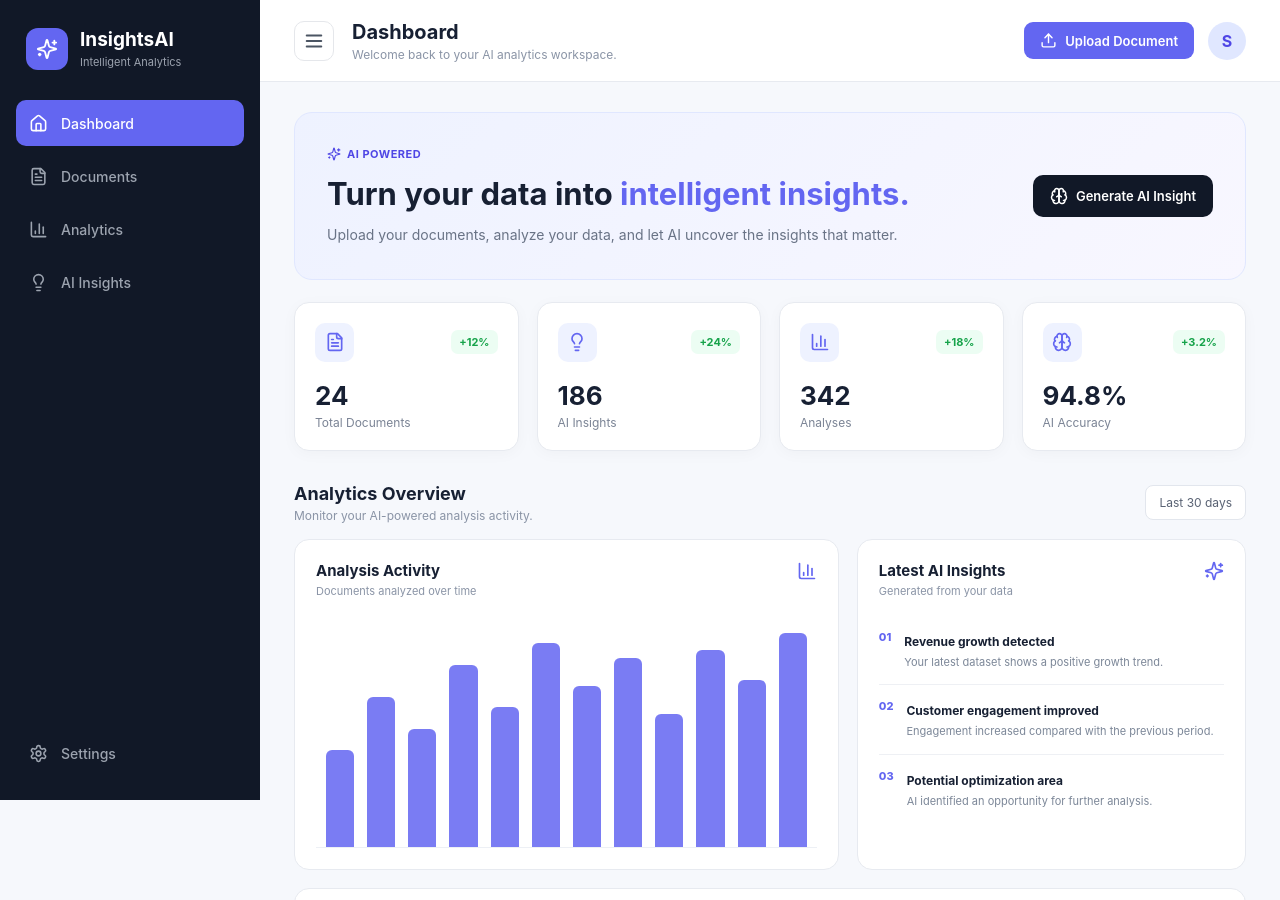
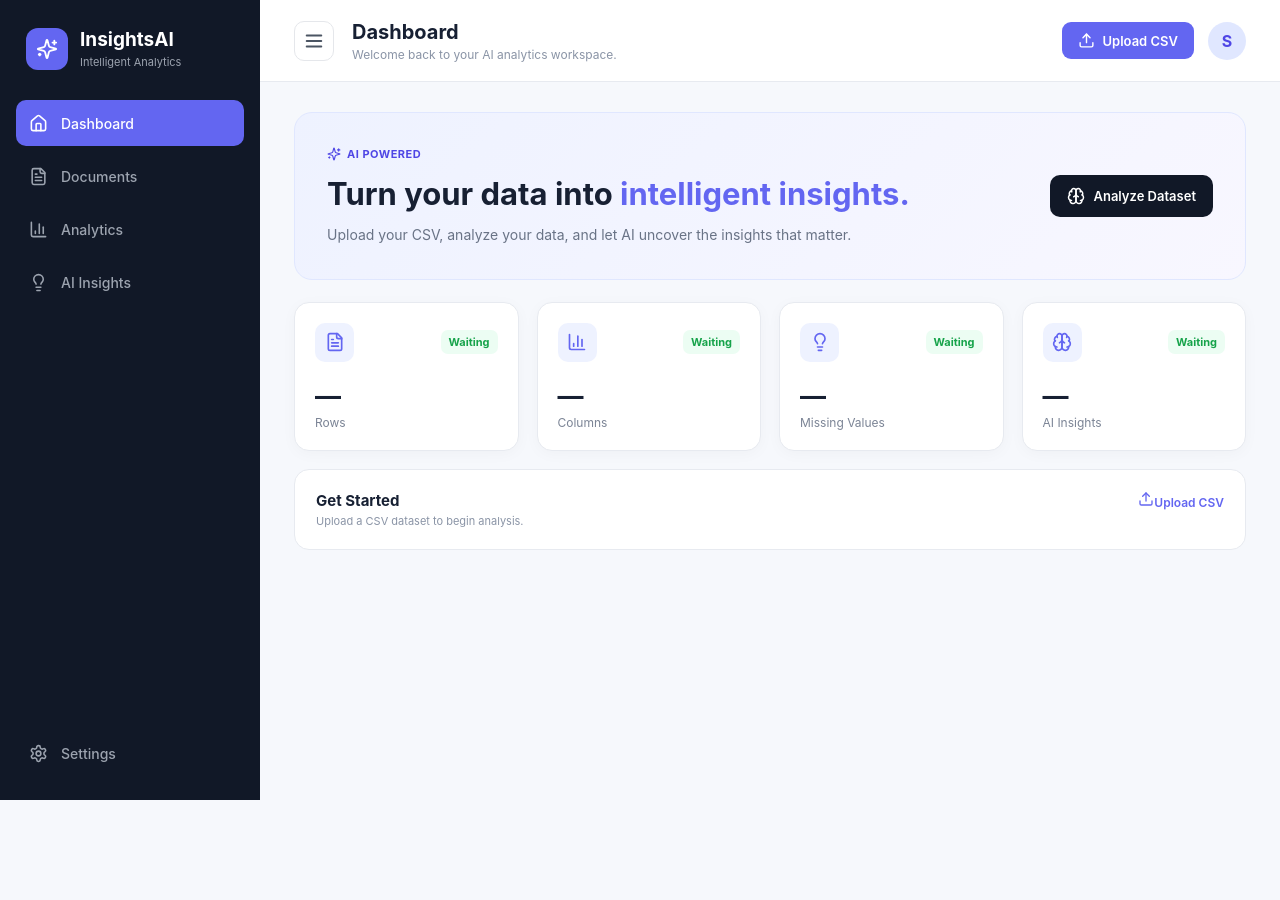
Before and after one commit to santoshml-lab/InsightsAI, a React (Vite) app: page / in a window 1280 px wide. Shown: the top 900 px of the page. After the commit the page ends 800 px from the top, so only its background shows below. Built offline with nearby package versions, Linux system fonts and the light colour scheme.

Commit message:
Update App.jsx

```diff
--- a/src/App.jsx
+++ b/src/App.jsx
@@ -8,88 +8,352 @@ import {
   Settings,
   Sparkles,
   Upload,
+  X,
 } from "lucide-react";
-import { useState } from "react";
+
+import { useRef, useState } from "react";
+
+const API_BASE =
+  "https://insightsai-backend.onrender.com";
 
 function App() {
-  const [sidebarOpen, setSidebarOpen] = useState(true);
+  const [sidebarOpen, setSidebarOpen] =
+    useState(true);
+
+  const [file, setFile] = useState(null);
+  const [analysis, setAnalysis] =
+    useState(null);
+
+  const [insights, setInsights] =
+    useState("");
+
+  const [loading, setLoading] =
+    useState(false);
+
+  const [error, setError] =
+    useState("");
+
+  const fileInputRef =
+    useRef(null);
+
+  // =====================================================
+  // STATS
+  // =====================================================
 
   const stats = [
     {
-      title: "Total Documents",
-      value: "24",
-      change: "+12%",
+      title: "Rows",
+      value:
+        analysis?.summary?.rows ??
+        "—",
+      change: analysis
+        ? "Analyzed"
+        : "Waiting",
       icon: FileText,
     },
+
+    {
+      title: "Columns",
+      value:
+        analysis?.summary?.columns ??
+        "—",
+      change: analysis
+        ? "Detected"
+        : "Waiting",
+      icon: BarChart3,
+    },
+
+    {
+      title: "Missing Values",
+      value:
+        analysis?.summary
+          ?.total_missing_values ??
+        "—",
+      change: analysis
+        ? "Detected"
+        : "Waiting",
+      icon: Lightbulb,
+    },
+
     {
       title: "AI Insights",
-      value: "186",
-      change: "+24%",
-      icon: Lightbulb,
-    },
-    {
-      title: "Analyses",
-      value: "342",
-      change: "+18%",
-      icon: BarChart3,
-    },
-    {
-      title: "AI Accuracy",
-      value: "94.8%",
-      change: "+3.2%",
+      value:
+        insights
+          ? "Ready"
+          : "—",
+      change:
+        insights
+          ? "Generated"
+          : "Waiting",
       icon: Brain,
     },
   ];
+
+  // =====================================================
+  // FILE SELECT
+  // =====================================================
+
+  const handleFileChange = async (event) => {
+    const selectedFile =
+      event.target.files?.[0];
+
+    if (!selectedFile) {
+      return;
+    }
+
+    if (
+      !selectedFile.name
+        .toLowerCase()
+        .endsWith(".csv")
+    ) {
+      setError(
+        "Please select a CSV file."
+      );
+
+      return;
+    }
+
+    setFile(selectedFile);
+    setAnalysis(null);
+    setInsights("");
+    setError("");
+
+    await analyzeDataset(
+      selectedFile
+    );
+  };
+
+  // =====================================================
+  // ANALYZE DATASET
+  // =====================================================
+
+  const analyzeDataset = async (
+    selectedFile
+  ) => {
+    try {
+      setLoading(true);
+      setError("");
+
+      const formData =
+        new FormData();
+
+      formData.append(
+        "file",
+        selectedFile
+      );
+
+      const response =
+        await fetch(
+          `${API_BASE}/analyze`,
+          {
+            method: "POST",
+            body: formData,
+          }
+        );
+
+      const data =
+        await response.json();
+
+      if (!response.ok) {
+        throw new Error(
+          data.detail ||
+            "Dataset analysis failed."
+        );
+      }
+
+      setAnalysis(data);
+
+      // Automatically generate AI insights
+      await generateInsights(
+        data
+      );
+    } catch (err) {
+      setError(
+        err.message ||
+          "Something went wrong."
+      );
+    } finally {
+      setLoading(false);
+    }
+  };
+
+  // =====================================================
+  // GENERATE AI INSIGHTS
+  // =====================================================
+
+  const generateInsights = async (
+    analysisData
+  ) => {
+    try {
+      const response =
+        await fetch(
+          `${API_BASE}/insights`,
+          {
+            method: "POST",
+
+            headers: {
+              "Content-Type":
+                "application/json",
+            },
+
+            body: JSON.stringify({
+              analysis:
+                analysisData,
+            }),
+          }
+        );
+
+      const data =
+        await response.json();
+
+      if (!response.ok) {
+        throw new Error(
+          data.detail ||
+            "AI insights generation failed."
+        );
+      }
+
+      setInsights(
+        data.insights || ""
+      );
+    } catch (err) {
+      throw new Error(
+        err.message ||
+          "Failed to generate AI insights."
+      );
+    }
+  };
+
+  // =====================================================
+  // UPLOAD BUTTON
+  // =====================================================
+
+  const openFilePicker = () => {
+    fileInputRef.current?.click();
+  };
+
+  // =====================================================
+  // CLEAR DATA
+  // =====================================================
+
+  const clearDataset = () => {
+    setFile(null);
+    setAnalysis(null);
+    setInsights("");
+    setError("");
+
+    if (fileInputRef.current) {
+      fileInputRef.current.value =
+        "";
+    }
+  };
+
+  // =====================================================
+  // RENDER
+  // =====================================================
 
   return (
     <div className="app">
 
       {/* SIDEBAR */}
 
-      <aside className={`sidebar ${sidebarOpen ? "open" : "closed"}`}>
+      <aside
+        className={`sidebar ${
+          sidebarOpen
+            ? "open"
+            : "closed"
+        }`}
+      >
 
         <div className="logo">
+
           <div className="logo-icon">
             <Sparkles size={22} />
           </div>
 
           {sidebarOpen && (
             <div>
-              <h2>InsightsAI</h2>
-              <span>Intelligent Analytics</span>
+              <h2>
+                InsightsAI
+              </h2>
+
+              <span>
+                Intelligent Analytics
+              </span>
             </div>
           )}
+
         </div>
 
         <nav className="sidebar-nav">
 
-          <a className="nav-item active" href="#">
+          <a
+            className="nav-item active"
+            href="#"
+          >
             <Home size={19} />
-            {sidebarOpen && <span>Dashboard</span>}
+
+            {sidebarOpen && (
+              <span>
+                Dashboard
+              </span>
+            )}
           </a>
 
-          <a className="nav-item" href="#">
+          <a
+            className="nav-item"
+            href="#"
+          >
             <FileText size={19} />
-            {sidebarOpen && <span>Documents</span>}
+
+            {sidebarOpen && (
+              <span>
+                Documents
+              </span>
+            )}
           </a>
 
-          <a className="nav-item" href="#">
+          <a
+            className="nav-item"
+            href="#"
+          >
             <BarChart3 size={19} />
-            {sidebarOpen && <span>Analytics</span>}
+
+            {sidebarOpen && (
+              <span>
+                Analytics
+              </span>
+            )}
           </a>
 
-          <a className="nav-item" href="#">
+          <a
+            className="nav-item"
+            href="#"
+          >
             <Lightbulb size={19} />
-            {sidebarOpen && <span>AI Insights</span>}
+
+            {sidebarOpen && (
+              <span>
+                AI Insights
+              </span>
+            )}
           </a>
 
         </nav>
 
         <div className="sidebar-bottom">
 
-          <a className="nav-item" href="#">
+          <a
+            className="nav-item"
+            href="#"
+          >
             <Settings size={19} />
-            {sidebarOpen && <span>Settings</span>}
+
+            {sidebarOpen && (
+              <span>
+                Settings
+              </span>
+            )}
           </a>
 
         </div>
@@ -99,7 +363,13 @@ function App() {
 
       {/* MAIN */}
 
-      <main className={`main ${sidebarOpen ? "sidebar-open" : "sidebar-closed"}`}>
+      <main
+        className={`main ${
+          sidebarOpen
+            ? "sidebar-open"
+            : "sidebar-closed"
+        }`}
+      >
 
         {/* TOPBAR */}
 
@@ -107,21 +377,54 @@ function App() {
 
           <button
             className="menu-button"
-            onClick={() => setSidebarOpen(!sidebarOpen)}
+            onClick={() =>
+              setSidebarOpen(
+                !sidebarOpen
+              )
+            }
           >
             <Menu size={22} />
           </button>
 
           <div className="topbar-title">
-            <h1>Dashboard</h1>
-            <p>Welcome back to your AI analytics workspace.</p>
+
+            <h1>
+              Dashboard
+            </h1>
+
+            <p>
+              Welcome back to your AI
+              analytics workspace.
+            </p>
+
           </div>
 
           <div className="topbar-actions">
 
-            <button className="upload-button">
+            <input
+              ref={fileInputRef}
+              type="file"
+              accept=".csv"
+              onChange={
+                handleFileChange
+              }
+              style={{
+                display: "none",
+              }}
+            />
+
+            <button
+              className="upload-button"
+              onClick={
+                openFilePicker
+              }
+              disabled={loading}
+            >
               <Upload size={17} />
-              Upload Document
+
+              {loading
+                ? "Analyzing..."
+                : "Upload CSV"}
             </button>
 
             <div className="avatar">
@@ -142,6 +445,7 @@ function App() {
           <div className="hero">
 
             <div>
+
               <span className="hero-badge">
                 <Sparkles size={14} />
                 AI POWERED
@@ -149,76 +453,172 @@ function App() {
 
               <h2>
                 Turn your data into
-                <span> intelligent insights.</span>
+                <span>
+                  {" "}
+                  intelligent insights.
+                </span>
               </h2>
 
               <p>
-                Upload your documents, analyze your data,
-                and let AI uncover the insights that matter.
+                Upload your CSV, analyze
+                your data, and let AI
+                uncover the insights that
+                matter.
               </p>
+
             </div>
 
-            <button className="hero-button">
+            <button
+              className="hero-button"
+              onClick={
+                openFilePicker
+              }
+              disabled={loading}
+            >
               <Brain size={18} />
-              Generate AI Insight
+
+              {loading
+                ? "Analyzing..."
+                : "Analyze Dataset"}
             </button>
 
           </div>
+
+
+          {/* ERROR */}
+
+          {error && (
+
+            <div
+              className="evaluation-error"
+              style={{
+                marginTop: "20px",
+              }}
+            >
+              ⚠️ {error}
+            </div>
+
+          )}
+
+
+          {/* FILE */}
+
+          {file && (
+
+            <div
+              className="recent-card"
+              style={{
+                marginTop: "24px",
+              }}
+            >
+
+              <div className="card-header">
+
+                <div>
+
+                  <h3>
+                    Current Dataset
+                  </h3>
+
+                  <p>
+                    {file.name}
+                  </p>
+
+                </div>
+
+                <button
+                  className="view-button"
+                  onClick={
+                    clearDataset
+                  }
+                >
+                  <X size={16} />
+                  Clear
+                </button>
+
+              </div>
+
+            </div>
+
+          )}
 
 
           {/* STATS */}
 
           <div className="stats-grid">
 
-            {stats.map((stat) => {
+            {stats.map(
+              (stat) => {
 
-              const Icon = stat.icon;
+                const Icon =
+                  stat.icon;
 
                 return (
-                <div className="stat-card" key={stat.title}>
+
+                  <div
+                    className="stat-card"
+                    key={
+                      stat.title
+                    }
+                  >
 
                     <div className="stat-top">
 
                       <div className="stat-icon">
-                      <Icon size={20} />
+                        <Icon
+                          size={20}
+                        />
                       </div>
 
                       <span className="stat-change">
-                      {stat.change}
+                        {
+                          stat.change
+                        }
                       </span>
 
                     </div>
 
                     <div className="stat-value">
-                    {stat.value}
+                      {
+                        stat.value
+                      }
                     </div>
 
                     <div className="stat-title">
-                    {stat.title}
+                      {
+                        stat.title
+                      }
                     </div>
 
                   </div>
+
                 );
-
-            })}
+              }
+            )}
 
           </div>
 
 
-          {/* ANALYTICS */}
+          {/* DATASET OVERVIEW */}
+
+          {analysis && (
+
+            <>
 
               <div className="section-heading">
 
                 <div>
-              <h2>Analytics Overview</h2>
+
+                  <h2>
+                    Dataset Overview
+                  </h2>
+
                   <p>
-                Monitor your AI-powered analysis activity.
+                    Automatically detected
+                    dataset structure.
                   </p>
+
                 </div>
-
-            <button className="period-button">
-              Last 30 days
-            </button>
 
               </div>
 
@@ -230,29 +630,51 @@ function App() {
                   <div className="card-header">
 
                     <div>
-                  <h3>Analysis Activity</h3>
-                  <p>Documents analyzed over time</p>
-                </div>
 
-                <BarChart3 size={20} />
+                      <h3>
+                        Columns
+                      </h3>
+
+                      <p>
+                        Detected fields
+                      </p>
 
                     </div>
 
-              <div className="chart-placeholder">
+                    <BarChart3
+                      size={20}
+                    />
 
-                <div className="chart-bars">
+                  </div>
 
-                  {[45, 70, 55, 85, 65, 95, 75, 88, 62, 92, 78, 100].map(
-                    (height, index) => (
                   <div
-                        className="chart-bar"
-                        style={{ height: `${height}%` }}
-                        key={index}
-                      />
+                    style={{
+                      padding:
+                        "20px",
+                    }}
+                  >
+
+                    {analysis.column_names?.map(
+                      (
+                        column
+                      ) => (
+
+                        <div
+                          key={
+                            column
+                          }
+                          style={{
+                            padding:
+                              "10px 0",
+                            borderBottom:
+                              "1px solid rgba(255,255,255,0.08)",
+                          }}
+                        >
+                          {column}
+                        </div>
+
                       )
                     )}
-
-                </div>
 
                   </div>
 
@@ -266,72 +688,119 @@ function App() {
                   <div className="card-header">
 
                     <div>
-                  <h3>Latest AI Insights</h3>
-                  <p>Generated from your data</p>
-                </div>
 
-                <Sparkles size={20} />
+                      <h3>
+                        Latest AI Insights
+                      </h3>
+
+                      <p>
+                        Generated from your
+                        dataset
+                      </p>
 
                     </div>
 
-              <div className="insight-list">
+                    <Sparkles
+                      size={20}
+                    />
+
+                  </div>
+
+                  <div
+                    className="insight-list"
+                    style={{
+                      padding:
+                        "20px",
+                    }}
+                  >
+
+                    {loading && (
 
                       <div className="insight-item">
 
                         <div className="insight-number">
-                    01
+                          ✨
                         </div>
 
                         <div>
+
                           <strong>
-                      Revenue growth detected
+                            AI is analyzing...
                           </strong>
 
                           <p>
-                      Your latest dataset shows
-                      a positive growth trend.
+                            Finding patterns
+                            and generating
+                            insights from your
+                            dataset.
                           </p>
+
                         </div>
 
                       </div>
 
+                    )}
+
+
+                    {!loading &&
+                      insights && (
 
                         <div className="insight-item">
 
                           <div className="insight-number">
-                    02
+                            AI
                           </div>
 
                           <div>
+
                             <strong>
-                      Customer engagement improved
+                              AI Analysis
                             </strong>
 
-                    <p>
-                      Engagement increased compared
-                      with the previous period.
+                            <p
+                              style={{
+                                whiteSpace:
+                                  "pre-wrap",
+                              }}
+                            >
+                              {
+                                insights
+                              }
                             </p>
+
                           </div>
 
                         </div>
 
+                      )}
+
+                    {!loading &&
+                      !insights && (
 
                         <div className="insight-item">
 
                           <div className="insight-number">
-                    03
+                            —
                           </div>
 
                           <div>
+
                             <strong>
-                      Potential optimization area
+                              No insights yet
                             </strong>
 
                             <p>
-                      AI identified an opportunity
-                      for further analysis.
+                              Upload a CSV
+                              dataset to
+                              generate AI
+                              insights.
                             </p>
+
                           </div>
+
+                        </div>
+
+                      )}
 
                   </div>
 
@@ -339,70 +808,49 @@ function App() {
 
               </div>
 
-          </div>
+            </>
+
+          )}
 
 
           {/* RECENT DOCUMENTS */}
+
+          {!analysis && (
 
             <div className="recent-card">
 
               <div className="card-header">
 
                 <div>
-                <h3>Recent Documents</h3>
-                <p>Your latest uploaded files</p>
+
+                  <h3>
+                    Get Started
+                  </h3>
+
+                  <p>
+                    Upload a CSV dataset
+                    to begin analysis.
+                  </p>
+
                 </div>
 
-              <button className="view-button">
-                View All
+                <button
+                  className="view-button"
+                  onClick={
+                    openFilePicker
+                  }
+                >
+                  <Upload
+                    size={16}
+                  />
+                  Upload CSV
                 </button>
 
               </div>
 
-            <div className="document-row">
-
-              <div className="document-info">
-
-                <div className="document-icon">
-                  <FileText size={19} />
             </div>
 
-                <div>
-                  <strong>Sales_Report.pdf</strong>
-                  <span>Analyzed recently</span>
-                </div>
-
-              </div>
-
-              <span className="status">
-                Analyzed
-              </span>
-
-            </div>
-
-
-            <div className="document-row">
-
-              <div className="document-info">
-
-                <div className="document-icon">
-                  <FileText size={19} />
-                </div>
-
-                <div>
-                  <strong>Business_Analysis.pdf</strong>
-                  <span>Analyzed recently</span>
-                </div>
-
-              </div>
-
-              <span className="status">
-                Analyzed
-              </span>
-
-            </div>
-
-          </div>
+          )}
 
         </section>
 
```
Lines whose indentation alone changed are shown as unchanged.
